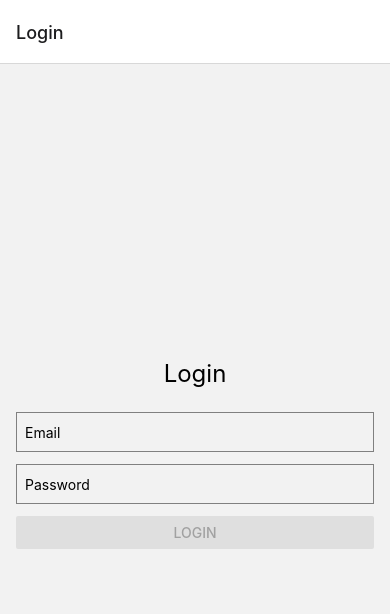
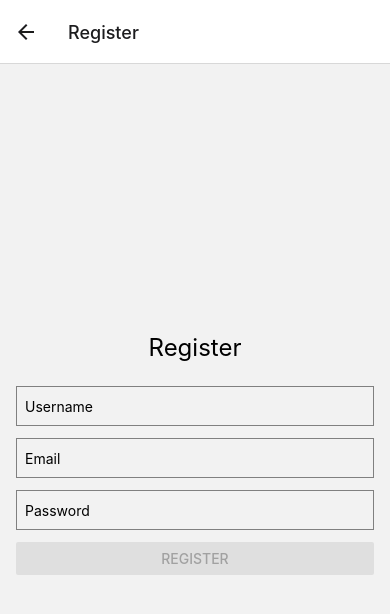
Before and after one commit to heshanu/reactNativePratices, a React Native app: screen /Register in a window 390 px wide. Before the commit this address had no page. Shown: the top 614 px of the page. Built offline with nearby package versions, Linux system fonts and the light colour scheme.

Commit message:
implmented register screen

```diff
--- a/App.js
+++ b/App.js
@@ -4,6 +4,7 @@ import { NavigationContainer } from '@react-navigation/native';
 import { createStackNavigator } from '@react-navigation/stack';
 import HomeScreen from './src/screens/HomeScreen';
 import LoginScreen from './src/screens/LoginScreen';
+import RegisterScreen from './src/screens/RegisterScreen';
 
 const Stack = createStackNavigator();
 
@@ -13,6 +14,7 @@ const App = () => {
       <Stack.Navigator initialRouteName="Login">
         <Stack.Screen name="Login" component={LoginScreen} />
         <Stack.Screen name="Home" component={HomeScreen} />
+        <Stack.Screen name="Register" component={RegisterScreen} />
       </Stack.Navigator>
     </NavigationContainer>
   );
--- a/src/screens/LoginScreen.jsx
+++ b/src/screens/LoginScreen.jsx
@@ -22,7 +22,7 @@ const LoginScreen = ({ navigation }) => {
     else {
       Alert.alert('Error', 'Invalid email or password');
     }
-    navigation.navigate('Home');
+    navigation.navigate('Register');
   };
 
   return (
--- /dev/null
+++ b/src/screens/RegisterScreen.jsx
@@ -0,0 +1,80 @@
+import React, { useState } from 'react';
+import { View, Text, TextInput, Button, StyleSheet, Alert } from 'react-native';
+import { useNavigation } from '@react-navigation/native';
+import ValidateEmail from '../validate/emailValidate';
+import ValidatePassword  from "../validate/passwordValidate";
+import ValidateUsername from '../validate/usernameValidate';
+
+const RegisterScreen=({navigation})=>{
+  const [email, setEmail] = useState('');
+  const [password, setPassword] = useState('');
+  const [username,setUserName]=useState('');
+
+  const isValidEmail=ValidateEmail(email);
+  const isValidPassword=ValidatePassword(password);
+  const isValidateUsername=ValidateUsername(username)
+
+  const handleRegister = () => {
+    if (email === '' || password === ''|| username==='') {
+      Alert.alert('Error', 'Please enter both email and password');
+      return;
+    }else{
+       // navigation.navigate('Login');
+    }
+  }
+
+  return (
+    <View style={styles.container}>
+      <Text style={styles.title}>Register</Text>
+      <TextInput
+        style={styles.input}
+        placeholder="Username"
+        value={username}
+        onChangeText={setUserName}
+        keyboardType="email-address"
+        autoCapitalize="none"
+      />
+      <TextInput
+        style={styles.input}
+        placeholder="Email"
+        value={email}
+        onChangeText={setEmail}
+        keyboardType="email-address"
+        autoCapitalize="none"
+      />
+      <TextInput
+        style={styles.input}
+        placeholder="Password"
+        value={password}
+        onChangeText={setPassword}
+        keyboardType="default"
+        autoCapitalize="none"
+      />
+      <Button title="Register" onPress={handleRegister}
+      disabled={!isValidEmail || !isValidPassword || !isValidateUsername}/>
+    </View>
+  );
+
+}
+const styles = StyleSheet.create({
+    container: {
+      flex: 1,
+      justifyContent: 'center',
+      padding: 16,
+    },
+    title: {
+      fontSize: 24,
+      marginBottom: 24,
+      textAlign: 'center',
+    },
+    input: {
+      height: 40,
+      borderColor: 'gray',
+      borderWidth: 1,
+      marginBottom: 12,
+      paddingHorizontal: 8,
+    },
+  });
+
+
+export default RegisterScreen;
--- /dev/null
+++ b/src/validate/usernameValidate.jsx
@@ -0,0 +1,8 @@
+
+const ValidateUsername = (username) => {
+    return username.match(
+        /^[a-zA-Z0-9_]{3,}$/
+    );
+  };
+
+export default ValidateUsername;
```
